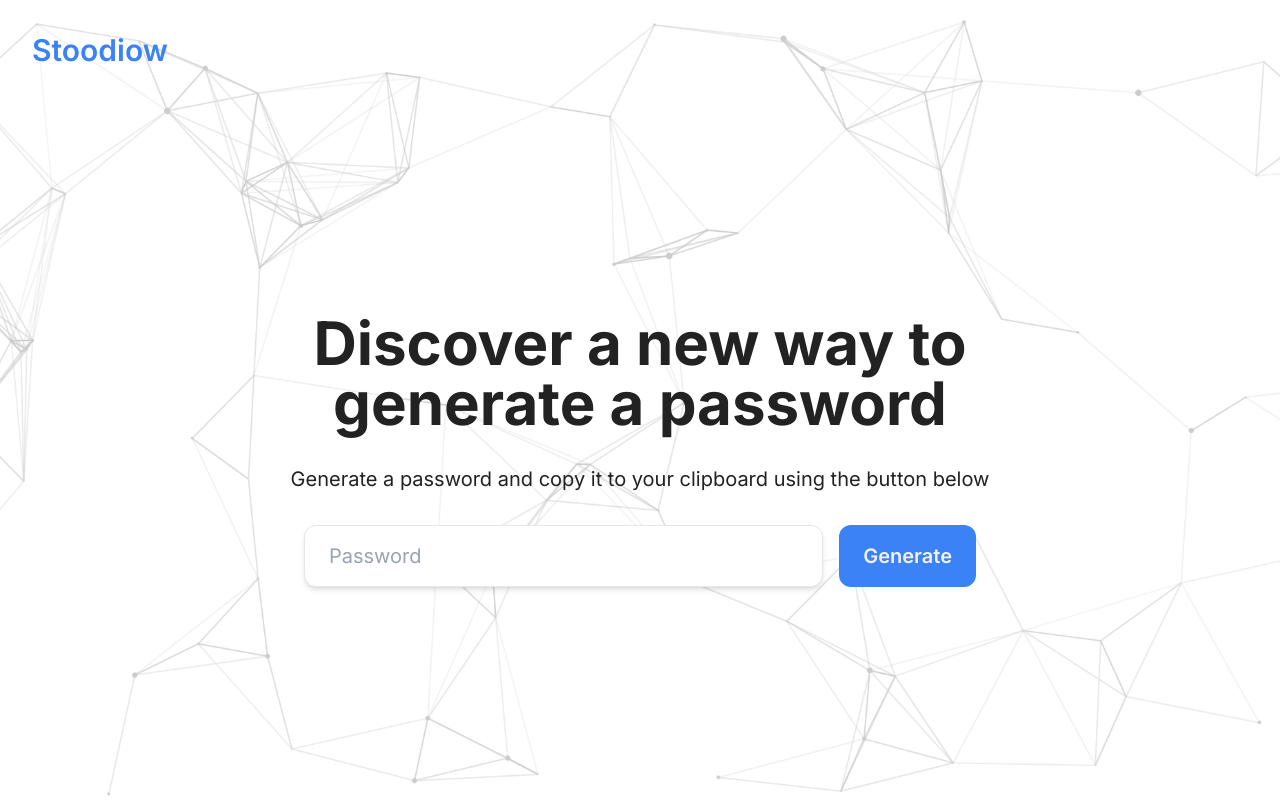
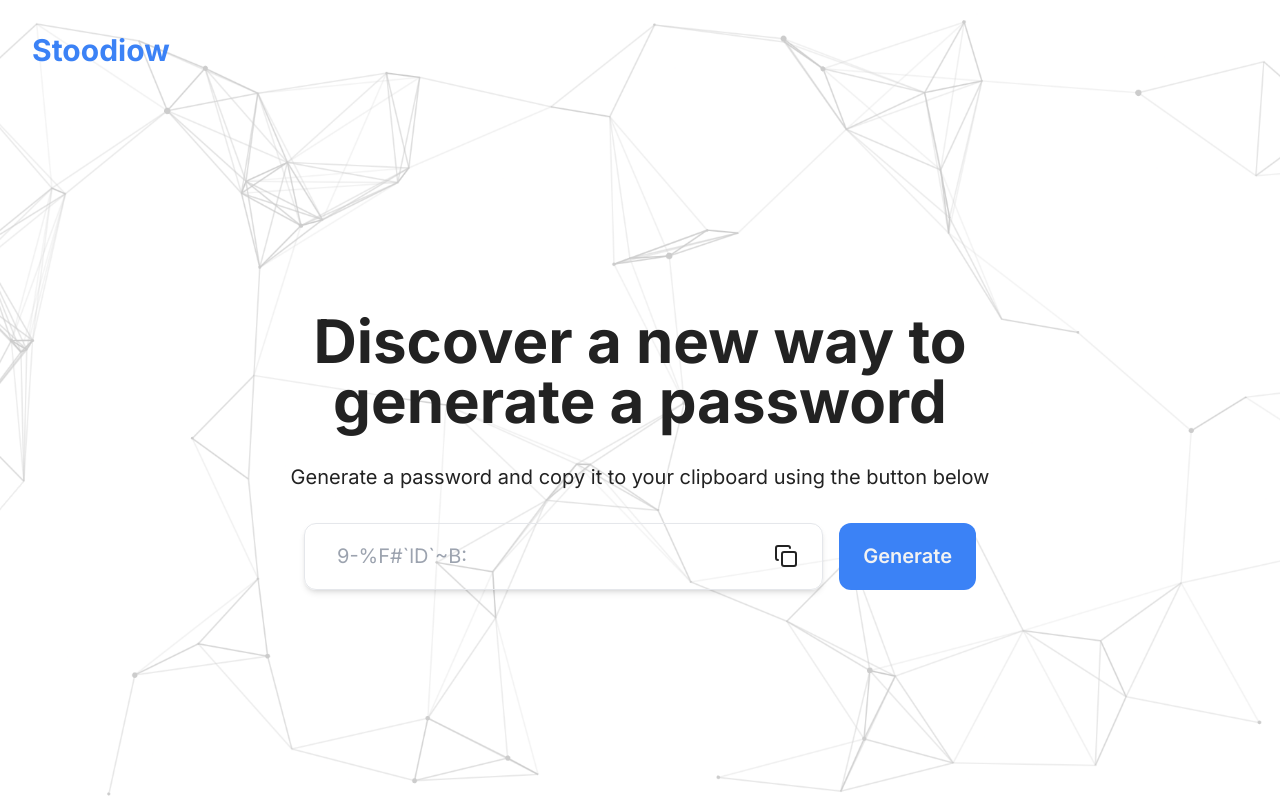
Before and after one commit to CarlosPProjects/pass-generator, a Next.js app: page / in a window 1280 px wide. Built offline with nearby package versions, Linux system fonts and the light colour scheme.

Commit message:
last push

```diff
--- a/src/app/page.tsx
+++ b/src/app/page.tsx
@@ -1,3 +1,5 @@
+import Generator from "@/components/Generator";
+
 export default function Home() {
   return (
     <section className="max-w-4xl mx-auto flex-1 flex flex-col md:flex-row items-center justify-center gap-4 relative flex-wrap md:flex-nowrap overflow-hidden">
@@ -6,12 +8,7 @@ export default function Home() {
         <p className="text-lg md:text-xl text-center">
           Generate a password and copy it to your clipboard using the button below
         </p>
-        <form className="flex flex-col md:flex-row gap-4 max-w-2xl mx-auto">
-          <input type="text" id="password" name="password" placeholder="Password" readOnly className="flex-1 rounded-xl text-xl py-4 px-6 border shadow-md" />
-          <button className="rounded-xl border-1 bg-primary py-4 px-6 text-xl text-secondary font-semibold">
-            Generate
-          </button>
-        </form>
+        <Generator />
       </div>
     </section>
   );
--- /dev/null
+++ b/src/components/Generator.tsx
@@ -0,0 +1,37 @@
+"use client"
+
+import { generatePassword } from "@/utils/generatePass";
+import { useEffect, useState } from "react";
+
+const Generator = () => {
+
+    const [password, setPassword] = useState<string>();
+
+    const handleSubmit = (e: React.FormEvent<HTMLFormElement>) => {
+        e.preventDefault();
+        setPassword(generatePassword())
+    }
+
+    const copyToClipboard = () => {
+        password && navigator.clipboard.writeText(password)
+    }
+
+    useEffect(() => {
+        setPassword(generatePassword());
+    }, [])
+
+    return (
+        <form className="flex flex-col md:flex-row gap-4 max-w-2xl mx-auto" onSubmit={handleSubmit}>
+            {/* <input type="text" id="password" name="password" placeholder={password} readOnly className="flex-1 rounded-xl text-xl py-4 px-6 border shadow-md" /> */}
+            <div className="flex items-center flex-1 rounded-xl text-xl py-4 px-6 border shadow-md">
+                <input type="text" id="password" name="password" placeholder={password} readOnly className="flex-1 appearance-none bg-transparent border-none w-full text-gray-700 mr-3 py-1 px-2 leading-tight focus:outline-none" />
+                <svg onClick={copyToClipboard} xmlns="http://www.w3.org/2000/svg" width="24" height="24" viewBox="0 0 24 24" fill="none" stroke="currentColor" stroke-width="2" stroke-linecap="round" stroke-linejoin="round" className="lucide lucide-copy cursor-pointer"><rect width="14" height="14" x="8" y="8" rx="2" ry="2" /><path d="M4 16c-1.1 0-2-.9-2-2V4c0-1.1.9-2 2-2h10c1.1 0 2 .9 2 2" /></svg>
+            </div>
+            <button type="submit" className="rounded-xl border-1 bg-primary py-4 px-6 text-xl text-secondary font-semibold">
+                Generate
+            </button>
+        </form>
+    )
+}
+
+export default Generator
--- a/src/components/Header.tsx
+++ b/src/components/Header.tsx
@@ -1,7 +1,7 @@
 const Header = () => {
   return (
     <header className="p-8 flex justify-between gap-8">
-        <span className="text-3xl font-semibold text-blue-500">
+        <span className="text-3xl font-bold text-primary">
             Stoodiow
         </span>
     </header>
--- a/src/utils/generatePass.tsx
+++ b/src/utils/generatePass.tsx
@@ -1,4 +1,4 @@
-const generatePassword = () => {
+export const generatePassword = () => {
     const chars = "abcdefghijklmnopqrstuvwxyzABCDEFGHIJKLMNOPQRSTUVWXYZ0123456789!@#$%^&*()_+~`|}{[]:;?><,./-=";
     let password = "";
     for (let i = 0; i < 12; i++) {
```
